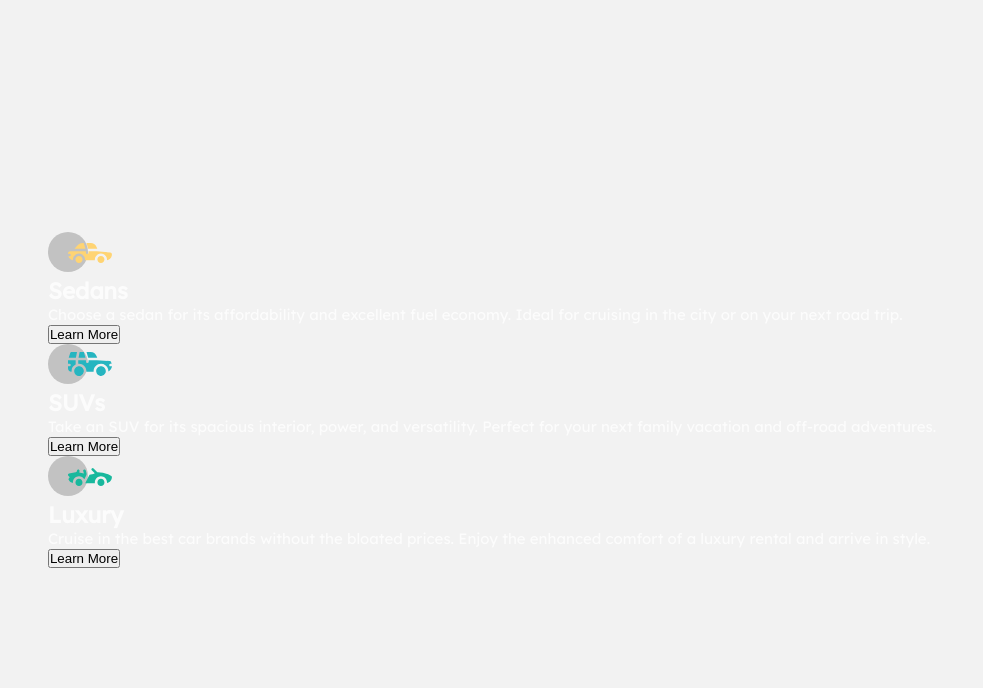
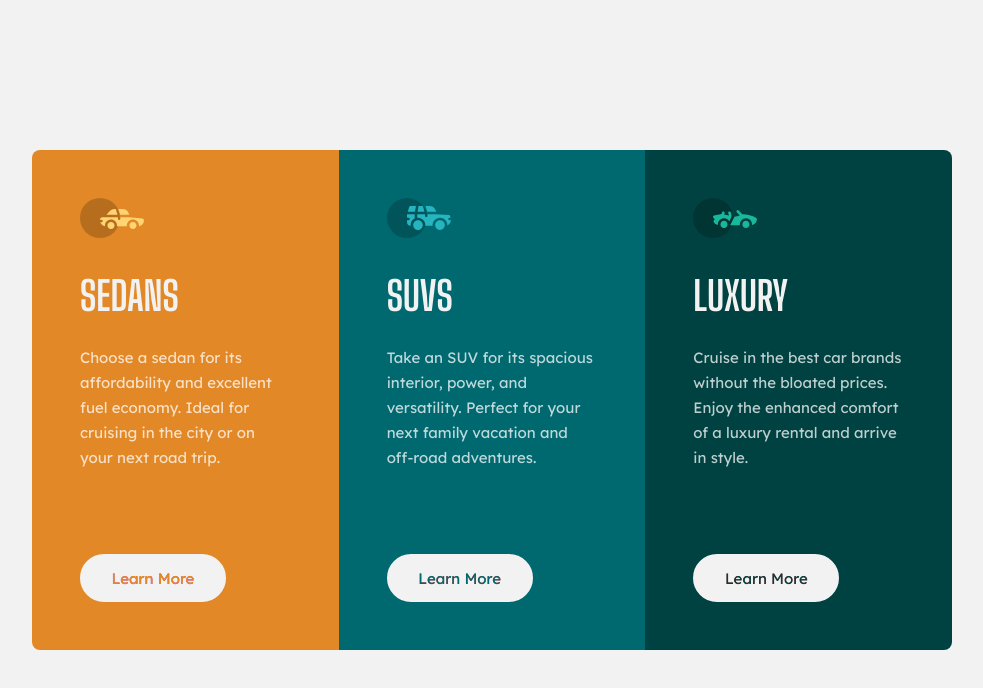
Before and after one commit to s0alken/3-column-preview-card-component, a website: page index.html in a window 1280 px wide. Shown: the whole page, without its empty margins (148-1131 px from the left). Drawn offline with Linux system fonts and the light colour scheme.

Commit message:
finished

```diff
--- a/index.html
+++ b/index.html
@@ -16,9 +16,9 @@
 
 <body>
 
-  <main>
+  <main class="container">
     <div class="card">
-      <div class="card__column">
+      <div class="card__column orange">
         <article>
           <img src="images/icon-sedans.svg" alt="" class="card__icon">
           <h1 class="card__heading">Sedans</h1>
@@ -29,7 +29,7 @@
         </article>
         <button class="card__button">Learn More</button>
       </div>
-      <div class="card__column">
+      <div class="card__column cyan">
         <article>
           <img src="images/icon-suvs.svg" alt="" class="card__icon">
           <h1 class="card__heading">SUVs</h1>
@@ -40,7 +40,7 @@
         </article>
         <button class="card__button">Learn More</button>
       </div>
-      <div class="card__column">
+      <div class="card__column dark-cyan">
         <article>
           <img src="images/icon-luxury.svg" alt="" class="card__icon">
           <h1 class="card__heading">Luxury</h1>
--- a/sass/main.scss
+++ b/sass/main.scss
@@ -14,10 +14,6 @@ $very-light-gray: hsl(0, 0%, 95%);
 //Fonts
 $ff-heading: 'Big Shoulders Display', cursive;
 $ff-body: 'Lexend Deca', sans-serif;
-
-//Media Query
-$br-medium: 43.75em; //700px
-$br-small: 25em; //400px
 
 @import url('https://fonts.googleapis.com/css2?family=Big+Shoulders+Display:wght@700&family=Lexend+Deca&display=swap');
 
@@ -36,11 +32,95 @@ html {
 
 body {
     font-family: $ff-body;
+    font-weight: 400;
     font-size: 1.5rem;
+    line-height: 2.5rem;
     color: $transparent-white;
+
+    min-height: 100vh;
+    background-color: $very-light-gray;
+
     display: flex;
     justify-content: center;
     align-items: center;
-    min-height: 100vh;
-    background-color: $very-light-gray;
 }
+
+.container {
+    display: flex;
+    justify-content: center;
+    align-items: center;
+    margin: 2.4rem;
+}
+
+.card {
+    max-width: 92rem;
+    min-height: 50rem;
+
+    display: flex;
+    flex-wrap: wrap;
+    border-radius: .8rem;
+    overflow: hidden;
+
+    .orange {
+        background-color: $bright-orange;
+    }
+
+    .cyan {
+        background-color: $dark-cyan;
+    }
+
+    .dark-cyan {
+        background-color: $very-dark-cyan;
+    }
+
+    &__column {
+        flex: 1;
+        display: flex;
+        flex-direction: column;
+        justify-content: space-between;
+        padding: 4.8rem;
+    }
+
+    &__icon {
+        margin-bottom: 2.7rem;
+    }
+
+    &__heading {
+        font-family: $ff-heading;
+        font-weight: 700;
+        font-size: 4rem;
+        line-height: 4.8rem;
+
+        color: $very-light-gray;
+        text-transform: uppercase;
+        margin-bottom: 2.5rem;
+    }
+
+    &__button {
+        width: 14.6rem;
+        height: 4.8rem;
+
+        border: 2px solid $very-light-gray;
+        border-radius: 2.5rem;
+
+        font-family: $ff-body;
+        font-weight: 400;
+        font-size: 1.5rem;
+        line-height: 2.5rem;
+
+        background-color: $very-light-gray;
+        color: #000000;
+        mix-blend-mode: lighten;
+
+        margin-top: 2.5rem;
+
+        transition: all .4s;
+
+        &:hover {
+            cursor: pointer;
+            background-color: transparent;
+            color: $very-light-gray;
+        }
+    }
+
+}
```
Also changed, not shown: css/style.css, 1 other file.
